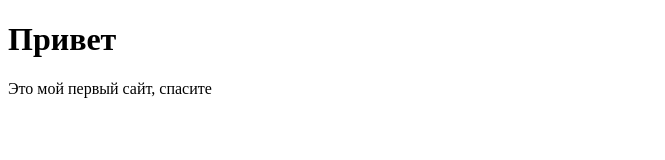
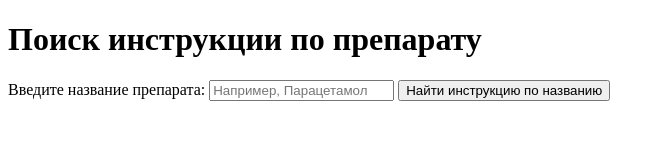
Before and after one commit to planetyadv/PillCription, a website: page public/index.html in a window 1280 px wide. Shown: the whole page, without its empty margins (0-665 px from the left). Drawn offline with Linux system fonts and the light colour scheme.

Commit message:
added start

```diff
--- a/public/index.html
+++ b/public/index.html
@@ -1,11 +1,18 @@
 <!DOCTYPE html>
 <html lang="ru">
+
 <head>
     <meta charset="UTF-8">
-    <title>Сайт, где вы найдёте инстукцию для таблеток</title>
+    <title> Поиск инструкции таблеток </title>
 </head>
+
 <body>
-    <h1>Привет</h1>
-    <p>Это мой первый сайт, спасите</p>
+    <h1>Поиск инструкции по препарату</h1>
+    <form>
+        <label for="drug-name"> Введите название препарата:</label>
+        <input type="text" id="drug-name" name="drug-name" placeholder="Например, Парацетамол">
+        <button type="submit"> Найти инструкцию по названию </button>
+    </form>
 </body>
+
 </html>
```
